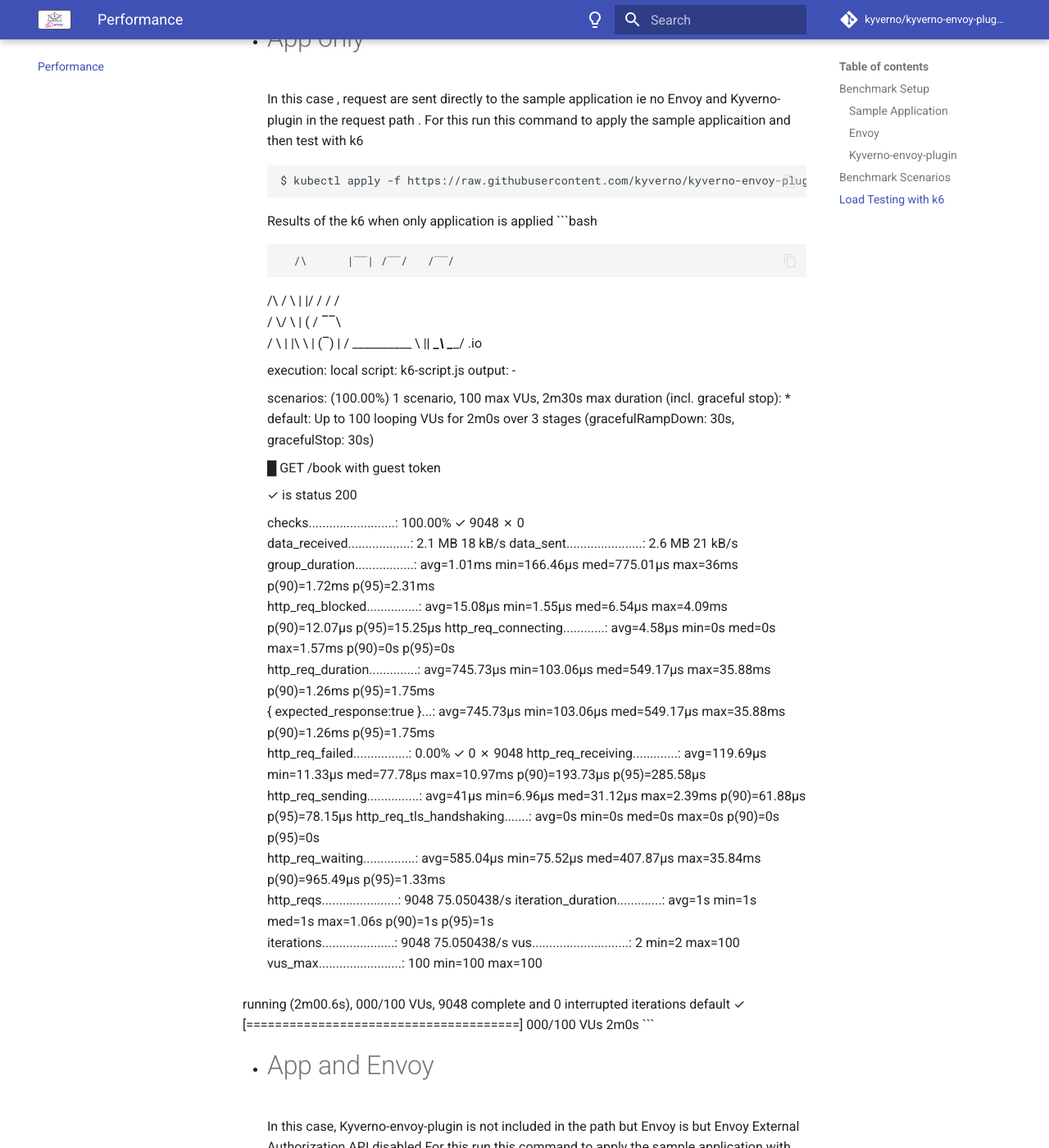
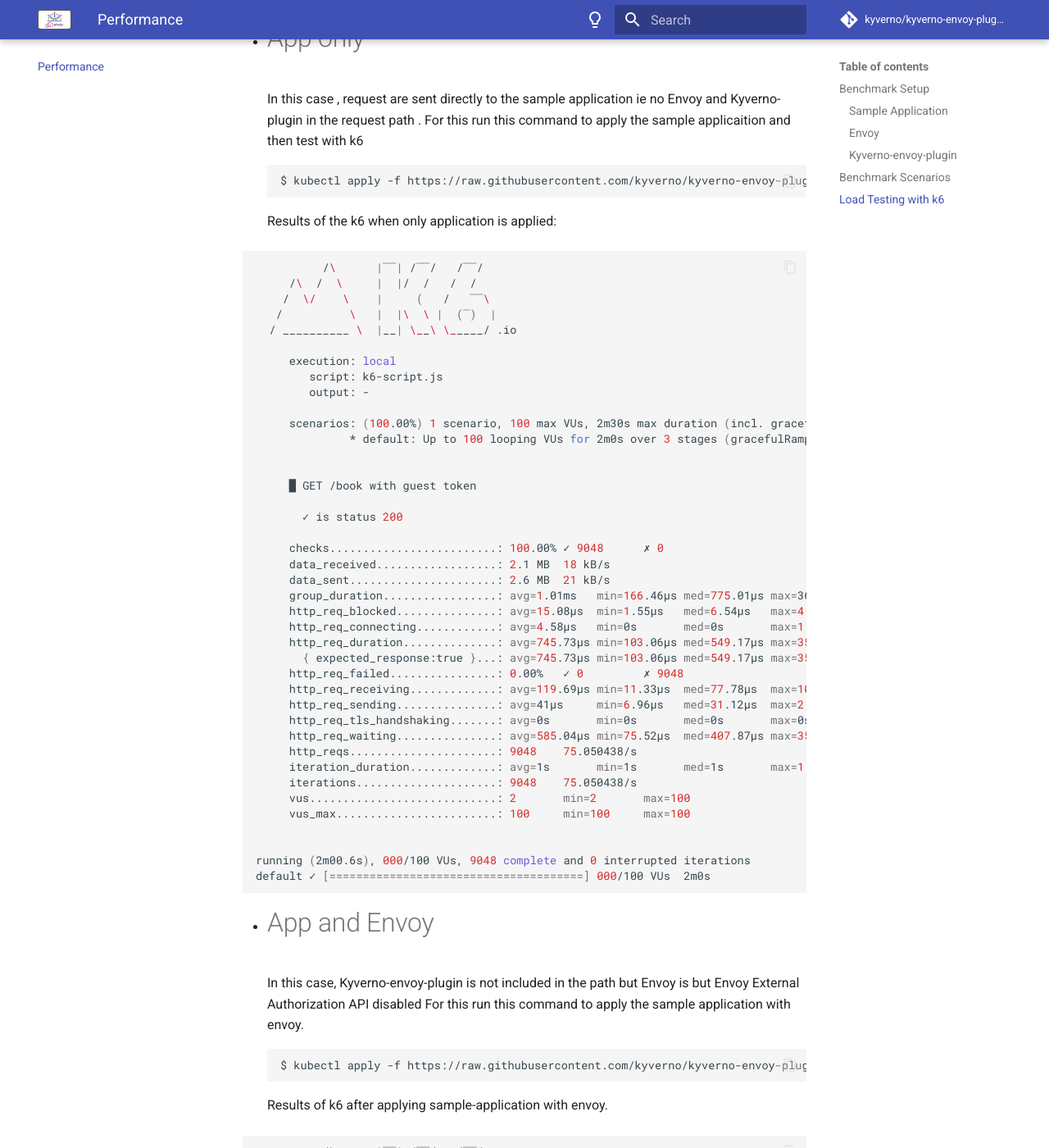
Before and after one commit to kyverno/kyverno-envoy-plugin, an MkDocs documentation site: the page built from website/docs/performance.md, in a window 1280 px wide and 1400 px high, scrolled down 4905 px. Shown: the whole window at 82% size. Built offline with MkDocs 1.6.1 and Material for MkDocs 9.7.7, drawn with Linux system fonts in a browser that asks for light colours; comment, search, counter and statistics services are not loaded; the version menu is left out; some of the changed text lies outside the part shown.

Commit message:
fixed some error in performace.md websitedocs file
Signed-off-by: Sanskarzz <sanskar.gur@gmail.com>

````diff
--- a/website/docs/performance.md
+++ b/website/docs/performance.md
@@ -217,7 +217,7 @@
 ```console
 k6 run --out json=report.json k6-script.js
 ```
-5. ***Repeat for different scenarios**:
+5. **Repeat for different scenarios**:
 
 - # App only
     In this case , request are sent directly to the sample application ie no Envoy and Kyverno-plugin in the request path .
@@ -226,8 +226,10 @@
     ```shell
     $ kubectl apply -f https://raw.githubusercontent.com/kyverno/kyverno-envoy-plugin/main/tests/performance-test/manifest/app.yaml
     ```
-    Results of the k6 when only application is applied
-    ```bash
+
+    Results of the k6 when only application is applied:
+
+```bash
 
           /\      |‾‾| /‾‾/   /‾‾/
      /\  /  \     |  |/  /   /  /
@@ -269,9 +271,10 @@
 
 running (2m00.6s), 000/100 VUs, 9048 complete and 0 interrupted iterations
 default ✓ [======================================] 000/100 VUs  2m0s
-    ```
+```
 
 - # App and Envoy
+
     In this case, Kyverno-envoy-plugin is not included in the path but Envoy is but Envoy External Authorization API disabled
     For this run this command to apply the sample application with envoy.
 
@@ -280,7 +283,8 @@
     ```
 
     Results of k6 after applying sample-application with envoy.
-    ```bash
+
+```bash
 
           /\      |‾‾| /‾‾/   /‾‾/
      /\  /  \     |  |/  /   /  /
@@ -322,9 +326,10 @@
 
 running (2m00.7s), 000/100 VUs, 9031 complete and 0 interrupted iterations
 default ✓ [======================================] 000/100 VUs  2m0s
-    ```
+```
 
 - # App, Envoy and Kyverno-envoy-plugin
+
     In this case, performance measurements are observed with Envoy External Authorization API enabled and a sample real-world RBAC policy loaded into kyverno-envoy-plugin .
     For this apply this command to apply sample-application, envoy and kyverno-envoy-plugin
 
@@ -333,7 +338,8 @@
     ```
 
     Results of k6 after applying sample-application, Envoy and kyverno-envoy-plugin .
-    ```console
+
+```bash
 
           /\      |‾‾| /‾‾/   /‾‾/
      /\  /  \     |  |/  /   /  /
@@ -375,7 +381,8 @@
 
 running (2m00.2s), 000/100 VUs, 8655 complete and 0 interrupted iterations
 default ✓ [======================================] 000/100 VUs  2m0s
-    ```
+```
+
 ## Measuring Performance
 
 The following metrics should be measured to evaluate the performance impact of the `kyverno-envoy-plugin`:
@@ -445,11 +452,16 @@
   testapp-5955cd6f8b-dbvgd   test-application       1m           11Mi
   ```
 
-  Observations:
-  - After the load test completed and the request volume returned to normal levels, the CPU and memory utilization of the kyverno-envoy-plugin container returned to their initial values. This indicates that the kyverno-envoy-plugin can efficiently handle the increased load during the test and release the additional resources when the load subsides.
+Observations:
 
-  Correlation with k6 results:
-  - The k6 script simulated a load test scenario with 100 virtual users, ramping up over 30 seconds, staying at 100 users for 1 minute, and then ramping down over 30 seconds.
-  - During the load test, when the request volume was at its peak (100 virtual users), the kyverno-envoy-plugin container experienced a significant increase in CPU utilization, reaching 895m.
-  - This CPU utilization spike aligns with the increased processing demand on the kyverno-envoy-plugin to evaluate the incoming requests against the configured Kyverno policies.
-  - The memory utilization increase during the load test was relatively modest, suggesting that the policy evaluation did not significantly impact the memory requirements of the kyverno-envoy-plugin.
+- After the load test completed and the request volume returned to normal levels, the CPU and memory utilization of the kyverno-envoy-plugin container returned to their initial values. This indicates that the kyverno-envoy-plugin can efficiently handle the increased load during the test and release the additional resources when the load subsides.
+
+Correlation with k6 results:
+
+- The k6 script simulated a load test scenario with 100 virtual users, ramping up over 30 seconds, staying at 100 users for 1 minute, and then ramping down over 30 seconds.
+
+- During the load test, when the request volume was at its peak (100 virtual users), the kyverno-envoy-plugin container experienced a significant increase in CPU utilization, reaching 895m.
+
+- This CPU utilization spike aligns with the increased processing demand on the kyverno-envoy-plugin to evaluate the incoming requests against the configured Kyverno policies.
+
+- The memory utilization increase during the load test was relatively modest, suggesting that the policy evaluation did not significantly impact the memory requirements of the kyverno-envoy-plugin.
````
